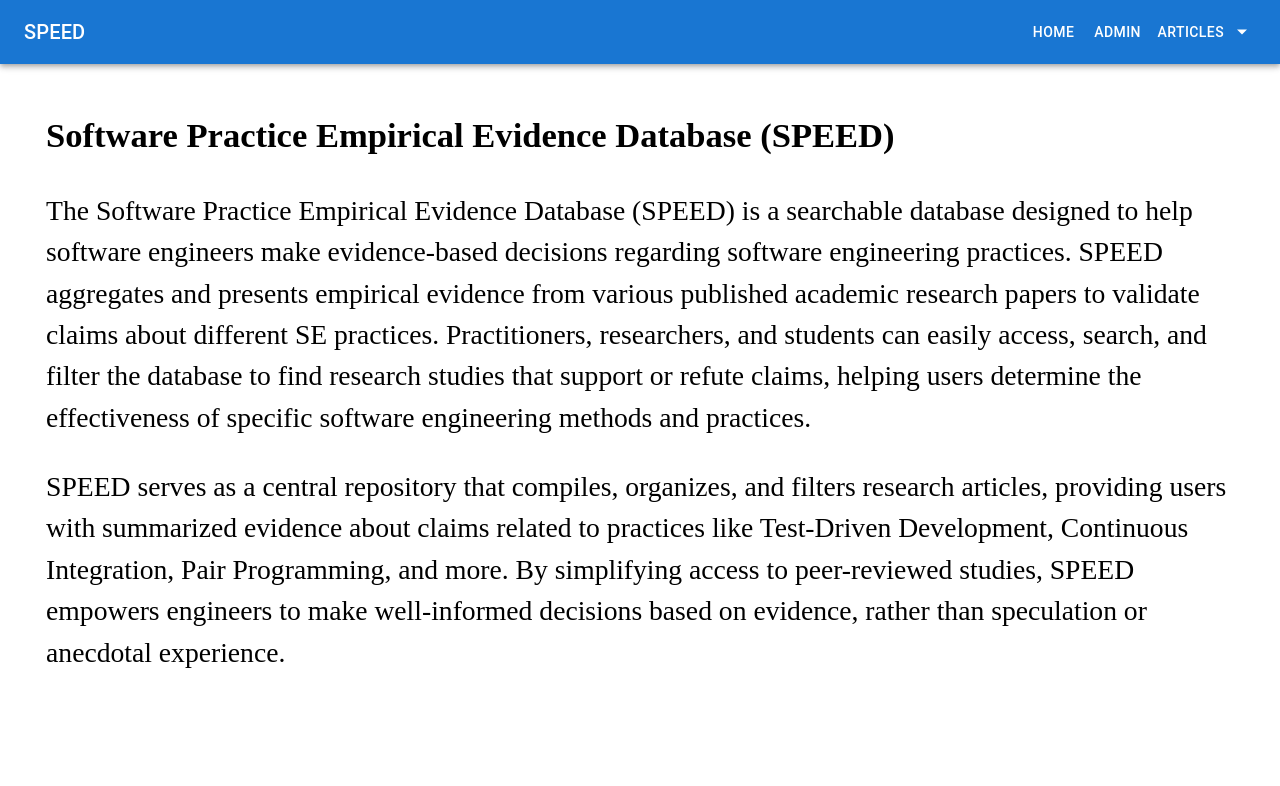
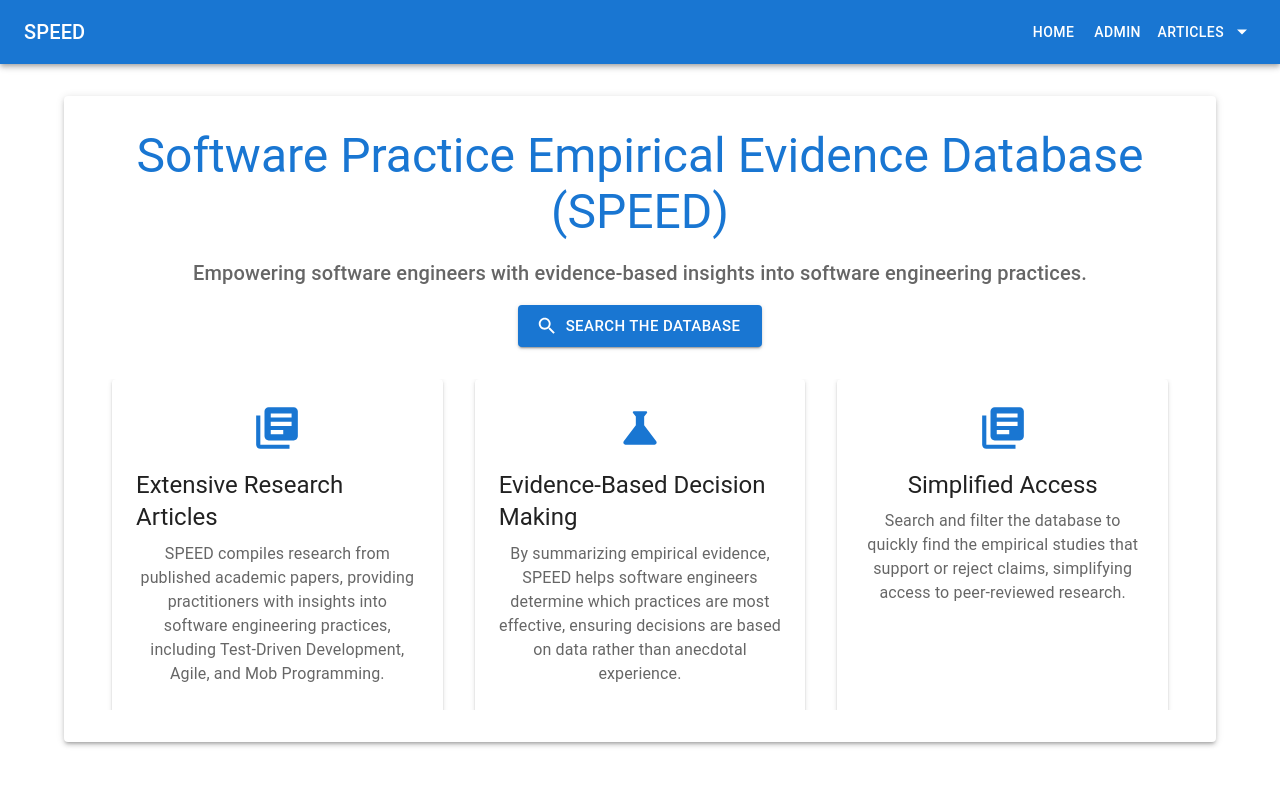
Before and after one commit to param-patel-08/CISE_SPEED_Project, a Next.js app in the folder frontend/: page / in a window 1280 px wide. Shown: the top 786 px of the page. Built offline with nearby package versions, Linux system fonts and the light colour scheme.

Commit message:
made the homepage good looking with mui

```diff
--- a/frontend/src/pages/index.tsx
+++ b/frontend/src/pages/index.tsx
@@ -1,31 +1,76 @@
 import React from "react";
+import { Container, Typography, Button, Box, Paper, Stack } from "@mui/material";
+import SearchIcon from '@mui/icons-material/Search';
+import LibraryBooksIcon from '@mui/icons-material/LibraryBooks';
+import ScienceIcon from '@mui/icons-material/Science';
 
 export default function Home() {
   return (
-    <div className="container">
-      <h1>Software Practice Empirical Evidence Database (SPEED)</h1>
+    <Container maxWidth="lg" sx={{ mt: 4, mb: 4 }}>
+      <Paper elevation={3} sx={{ p: 4 }}>
+        <Typography variant="h3" component="h1" gutterBottom align="center" color="primary">
+          Software Practice Empirical Evidence Database (SPEED)
+        </Typography>
 
-      {/* Brief description of the product */}
-      <p>
-        The Software Practice Empirical Evidence Database (SPEED) is a searchable
-        database designed to help software engineers make evidence-based decisions
-        regarding software engineering practices. SPEED aggregates and presents
-        empirical evidence from various published academic research papers to validate
-        claims about different SE practices. Practitioners, researchers, and students
-        can easily access, search, and filter the database to find research studies
-        that support or refute claims, helping users determine the effectiveness of
-        specific software engineering methods and practices.
-      </p>
+        <Typography variant="h6" align="center" color="textSecondary" paragraph>
+          Empowering software engineers with evidence-based insights into software engineering practices.
+        </Typography>
 
-      {/* Description of its purpose */}
-      <p>
-        SPEED serves as a central repository that compiles, organizes, and filters
-        research articles, providing users with summarized evidence about claims related
-        to practices like Test-Driven Development, Continuous Integration, Pair Programming,
-        and more. By simplifying access to peer-reviewed studies, SPEED empowers engineers
-        to make well-informed decisions based on evidence, rather than speculation or anecdotal
-        experience.
-      </p>
-    </div>
+        <Box display="flex" justifyContent="center" mb={4}>
+          <Button variant="contained" color="primary" startIcon={<SearchIcon />} size="large" href="/articles">
+            Search the Database
+          </Button>
+        </Box>
+
+        <Box sx={{ overflow: "hidden", px: 2 }}>
+          <Stack spacing={4} direction={{ xs: 'column', md: 'row' }}>
+            <Box flex={1}>
+              <Paper elevation={2} sx={{ p: 3, height: "100%" }}>
+                <Box display="flex" flexDirection="column" alignItems="center">
+                  <LibraryBooksIcon color="primary" sx={{ fontSize: 50, mb: 2 }} />
+                  <Typography variant="h5" component="h2" gutterBottom>
+                    Extensive Research Articles
+                  </Typography>
+                  <Typography variant="body1" align="center" color="textSecondary">
+                    SPEED compiles research from published academic papers, providing practitioners with insights
+                    into software engineering practices, including Test-Driven Development, Agile, and Mob Programming.
+                  </Typography>
+                </Box>
+              </Paper>
+            </Box>
+
+            <Box flex={1}>
+              <Paper elevation={2} sx={{ p: 3, height: "100%" }}>
+                <Box display="flex" flexDirection="column" alignItems="center">
+                  <ScienceIcon color="primary" sx={{ fontSize: 50, mb: 2 }} />
+                  <Typography variant="h5" component="h2" gutterBottom>
+                    Evidence-Based Decision Making
+                  </Typography>
+                  <Typography variant="body1" align="center" color="textSecondary">
+                    By summarizing empirical evidence, SPEED helps software engineers determine which practices are most
+                    effective, ensuring decisions are based on data rather than anecdotal experience.
+                  </Typography>
+                </Box>
+              </Paper>
+            </Box>
+
+            <Box flex={1}>
+              <Paper elevation={2} sx={{ p: 3, height: "100%" }}>
+                <Box display="flex" flexDirection="column" alignItems="center">
+                  <LibraryBooksIcon color="primary" sx={{ fontSize: 50, mb: 2 }} />
+                  <Typography variant="h5" component="h2" gutterBottom>
+                    Simplified Access
+                  </Typography>
+                  <Typography variant="body1" align="center" color="textSecondary">
+                    Search and filter the database to quickly find the empirical studies that support or reject claims,
+                    simplifying access to peer-reviewed research.
+                  </Typography>
+                </Box>
+              </Paper>
+            </Box>
+          </Stack>
+        </Box>
+      </Paper>
+    </Container>
   );
 }
```
Also changed, not shown: frontend/src/pages/admin/index.tsx (+19 -19 lines).
